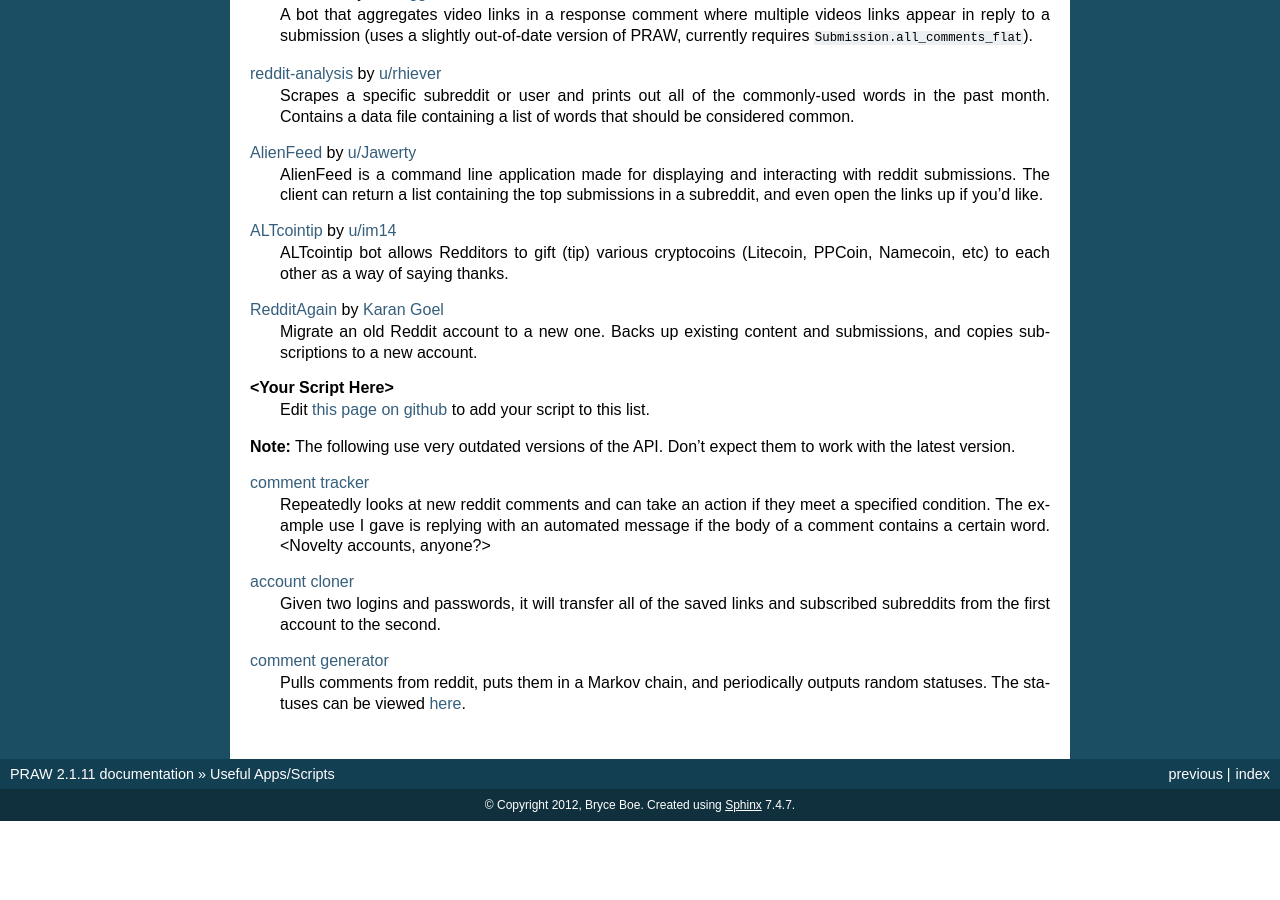
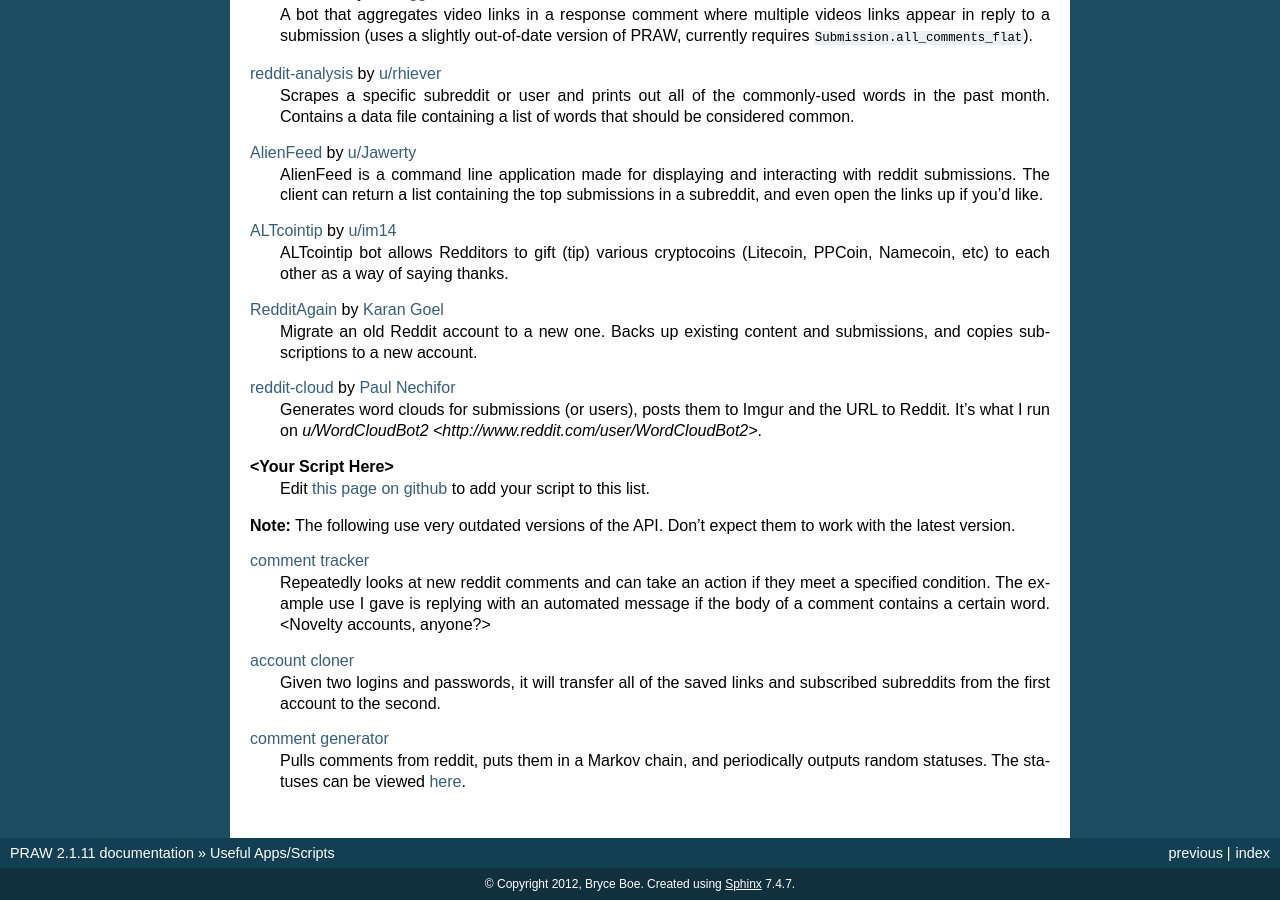
Before and after one commit to praw-dev/praw, a Sphinx documentation site: the page built from docs/pages/useful_scripts.rst, in a window 1280 px wide and 900 px high, scrolled down 1126 px. Built offline with Sphinx 7.4.7, drawn with Linux system fonts in a browser that asks for light colours; before the commit the page ends 1947 px from its top, so only the background shows below that.

Commit message:
Added reddit-cloud.

```diff
--- a/docs/pages/useful_scripts.rst
+++ b/docs/pages/useful_scripts.rst
@@ -92,6 +92,11 @@ this page to add in more.
     Migrate an old Reddit account to a new one. Backs up existing content
     and submissions, and copies subscriptions to a new account.
 
+`reddit-cloud`_ by `Paul Nechifor <http://www.github.com/paul-nechifor>`_
+    Generates word clouds for submissions (or users), posts them to Imgur and
+    the URL to Reddit. It's what I run on
+    `u/WordCloudBot2 <http://www.reddit.com/user/WordCloudBot2>`.
+
 **\<Your Script Here\>**
     Edit `this page on github <https://github.com/praw-dev/praw/blob/master/
     docs/pages/useful_scripts.rst>`_ to add your script to this list.
@@ -122,6 +127,7 @@ them to work with the latest version.
 .. _`PRAWtools`: https://github.com/praw-dev/prawtools
 .. _`reddit-analysis`: https://github.com/rhiever/reddit-analysis
 .. _`RedditAgain`: https://github.com/thekarangoel/RedditAgain
+.. _`reddit-cloud`: https://github.com/paul-nechifor/reddit-cloud
 .. _`r/diablo flair infographic generator`:
     https://github.com/xiphirx/rdiablo-flair-infographic-generator
 .. _`VideoLinkBot`: https://github.com/dmarx/VideoLinkBot
```
